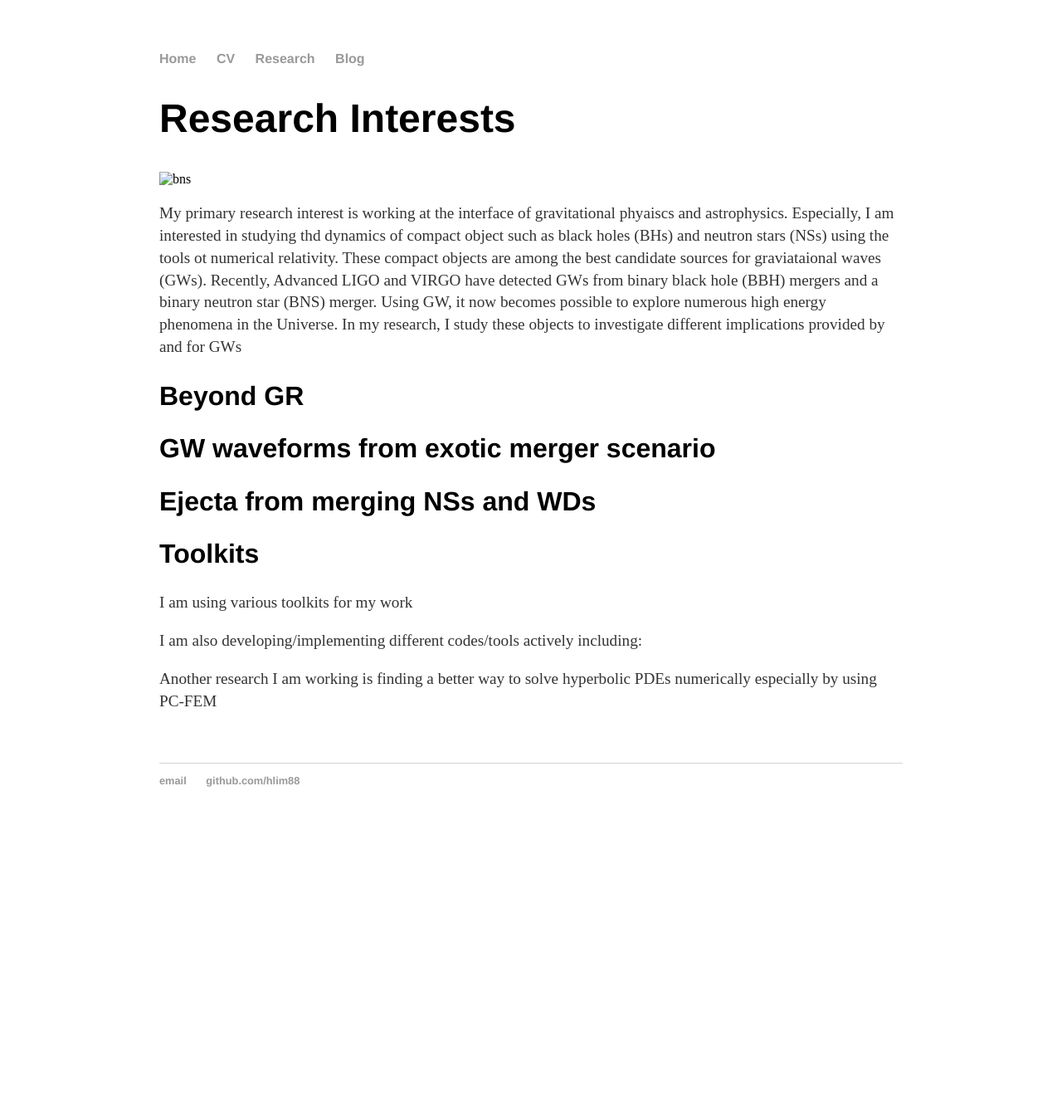
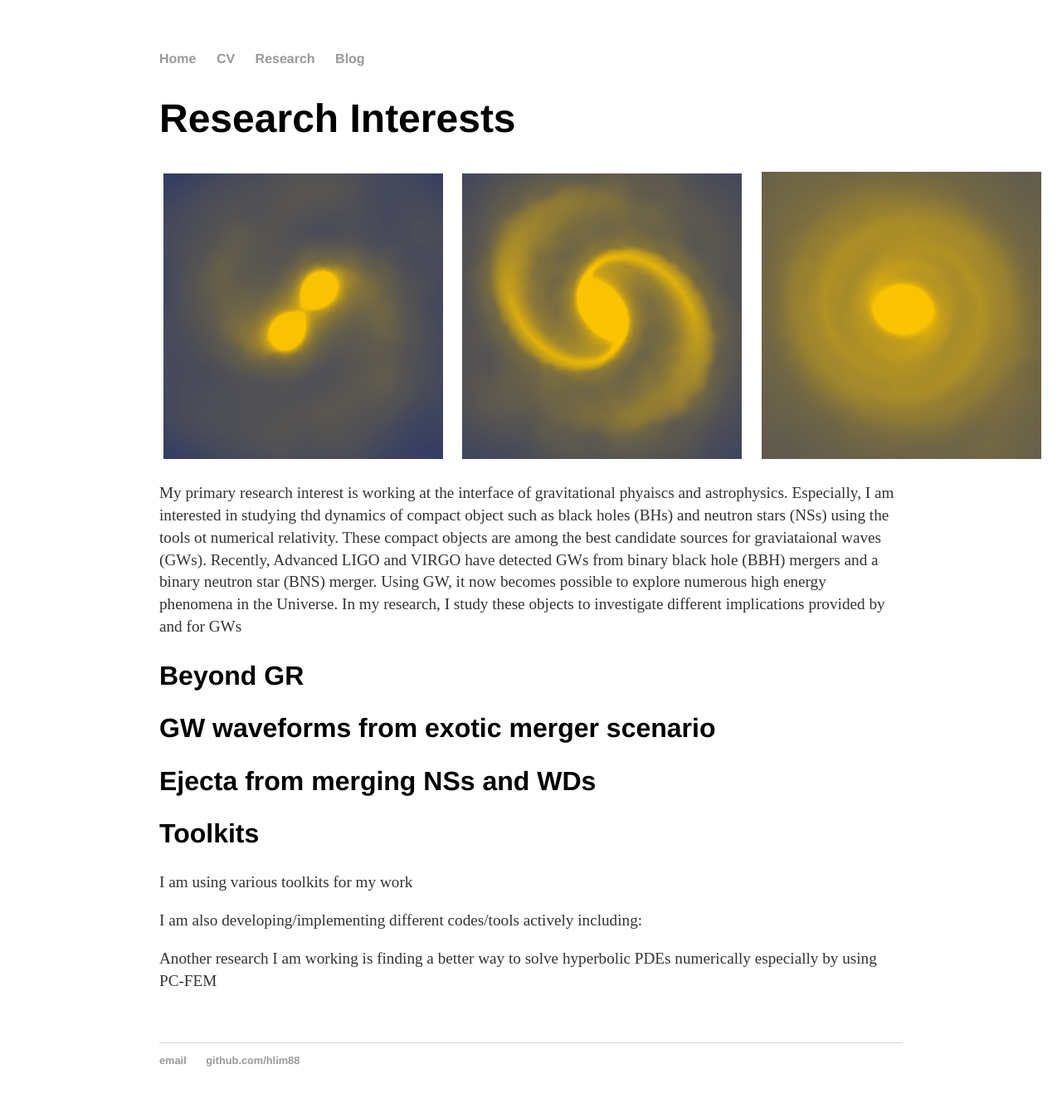
Before and after one commit to hlim88/hlim88.github.io, a Jekyll site: the page built from research/index.html, in a window 1280 px wide. Shown: the whole page at 83% size. Built offline with Jekyll 4.4.1, drawn with Linux system fonts in a browser that asks for light colours; before the commit the page ends 1010 px from its top, so only the background shows below that.

Commit message:
Change path

```diff
--- a/research/index.html
+++ b/research/index.html
@@ -5,7 +5,7 @@ title: Research Interest
 
 	<div class="cv">
 	       <h1>Research Interests</h1>
-          <img src="images/bns_merger.png" alt="bns" align ="middle" class="inline"/>
+          <img src="../images/bns_merger.png" alt="bns" align ="middle" class="inline"/>
           <p> My primary research interest is working at the interface of gravitational phyaiscs and astrophysics.
           Especially, I am interested in studying thd dynamics of compact object such as black holes (BHs) and
           neutron stars (NSs) using the tools ot numerical relativity. These compact objects are among the best
```
